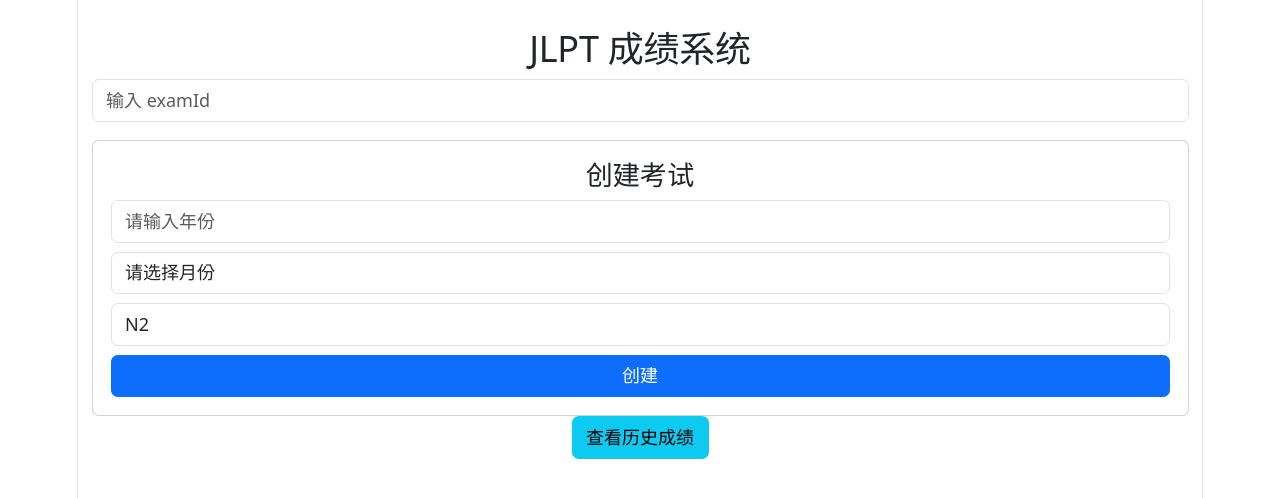
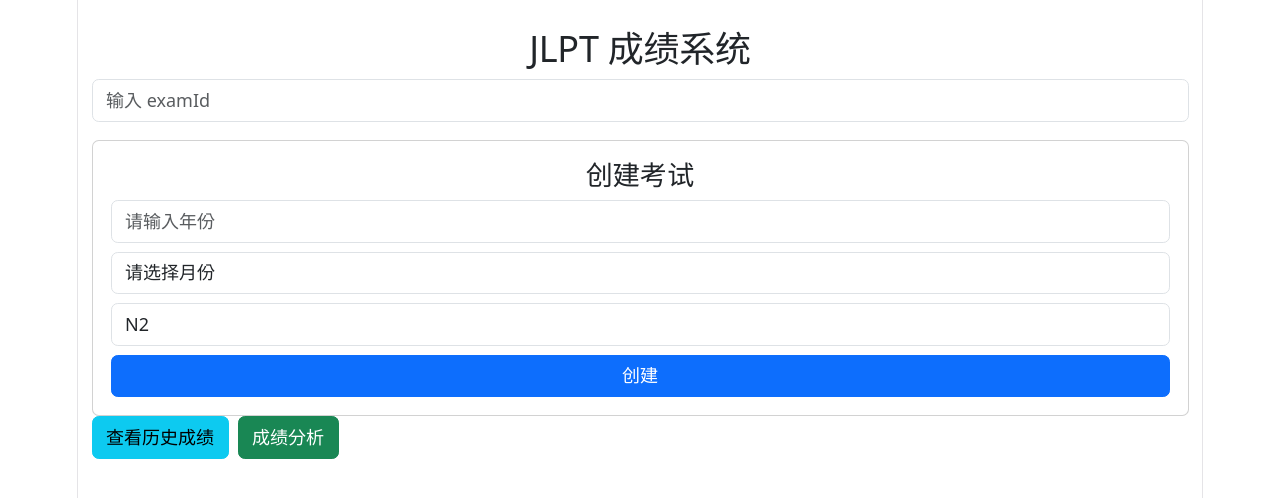
Before and after one commit to HelloWorld-xu/JLPT, a React (Vite) app in the folder jlpt-frontend/: page / in a window 1280 px wide. Shown: the top 498 px of the page. Built offline with nearby package versions, Linux system fonts and the light colour scheme.

Commit message:
Add navigation button to JLPT statistics

```diff
--- a/jlpt-frontend/src/App.jsx
+++ b/jlpt-frontend/src/App.jsx
@@ -134,12 +134,20 @@ function App() {
         <div className="text-danger mt-2">该考试不存在，请先创建</div>
       )}
 
-      <button
-        className="btn btn-info mb-3"
-        onClick={() => navigate("/history")}
-      >
-        查看历史成绩
-      </button>
+      <div className="d-flex flex-wrap gap-2 mb-3">
+        <button
+          className="btn btn-info"
+          onClick={() => navigate("/history")}
+        >
+          查看历史成绩
+        </button>
+        <button
+          className="btn btn-success"
+          onClick={() => navigate("/statistics")}
+        >
+          成绩分析
+        </button>
+      </div>
     </div>
   );
 }
```
